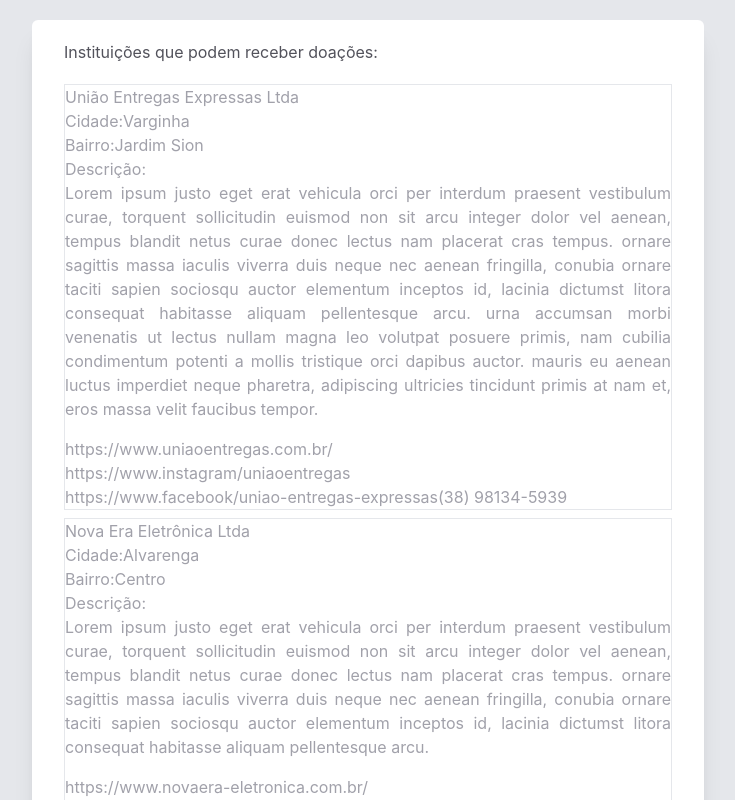
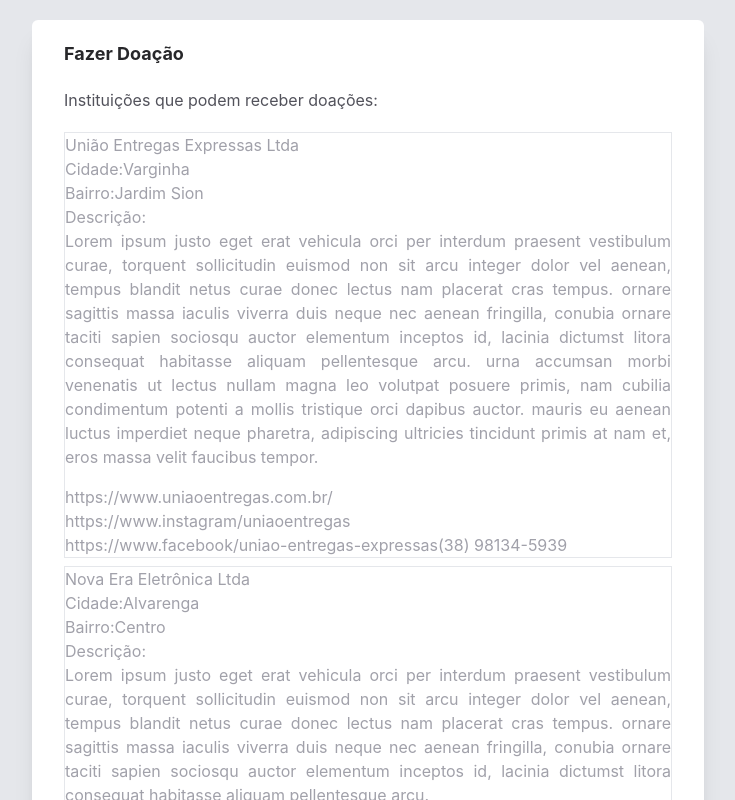
Before and after one commit to yaghomattos/doar-computadores, a Next.js app: page /instituicoes in a window 1280 px wide. Shown: the top 800 px of the page, without its empty margins (272-1007 px from the left). Built offline with nearby package versions, Linux system fonts and the light colour scheme.

Commit message:
feature: linking home and institutions routes

```diff
--- a/src/pages/index.js
+++ b/src/pages/index.js
@@ -1,5 +1,6 @@
 import { Form } from '@unform/web';
 import Head from 'next/head';
+import Link from 'next/link';
 import { useCallback, useRef, useState } from 'react';
 import * as Yup from 'yup';
 import { FormDevices } from '../components/form/devices';
@@ -158,6 +159,14 @@
         <title>Doar Computadores</title>
       </Head>
       <div className="shadow-xl mx-auto max-w-sm sm:max-w-md md:max-w-2xl lg:max-w-max px-8 my-5 bg-white rounded-md">
+        <header className="mt-5">
+          <Link href={'/instituicoes'}>
+            <div className="text-zinc-800 cursor-pointer">
+              <span className="font-bold text-lg">Instituições</span>
+            </div>
+          </Link>
+        </header>
+
         <Form
           className="flex flex-col items-center "
           initialData={{ deviceCount: 1 }}
--- a/src/pages/instituicoes.js
+++ b/src/pages/instituicoes.js
@@ -11,13 +11,19 @@
       <Head>
         <title>Instituições</title>
       </Head>
+
       <div className="shadow-xl mx-auto max-w-sm sm:max-w-md md:max-w-2xl lg:max-w-2xl px-8 my-5 bg-white rounded-md">
         <header className="my-5">
-          <h1 className="text-zinc-600">
-            Instituições que podem receber doações:
-          </h1>
+          <Link href={'/'}>
+            <div className="text-zinc-800 cursor-pointer">
+              <span className="font-bold text-lg">Fazer Doação</span>
+            </div>
+          </Link>
         </header>
 
+        <h1 className="mb-5 text-zinc-600">
+          Instituições que podem receber doações:
+        </h1>
         {orgs.map((org, index) => {
           return (
             <div key={index} className="border border-1 mb-2">
```
